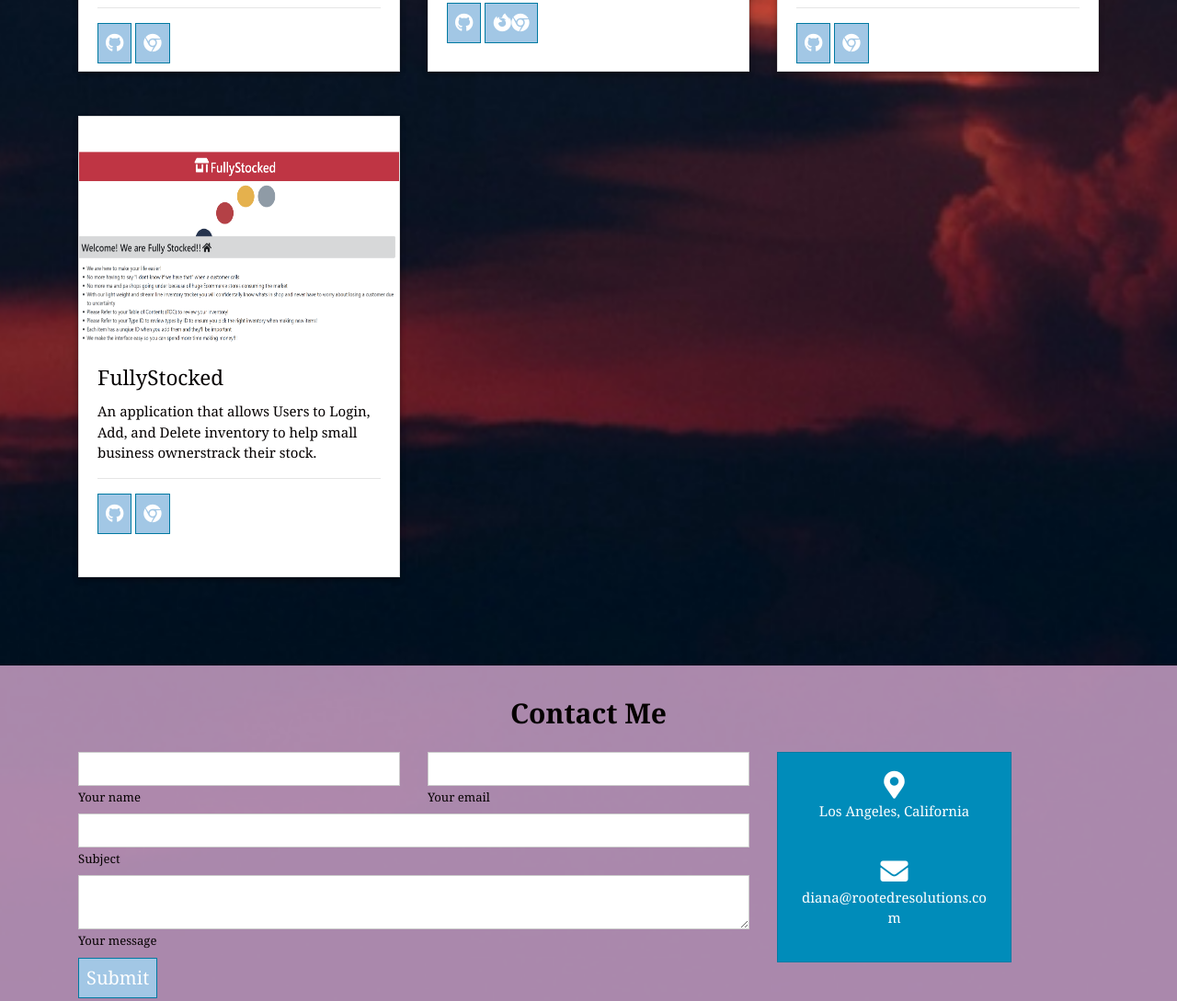
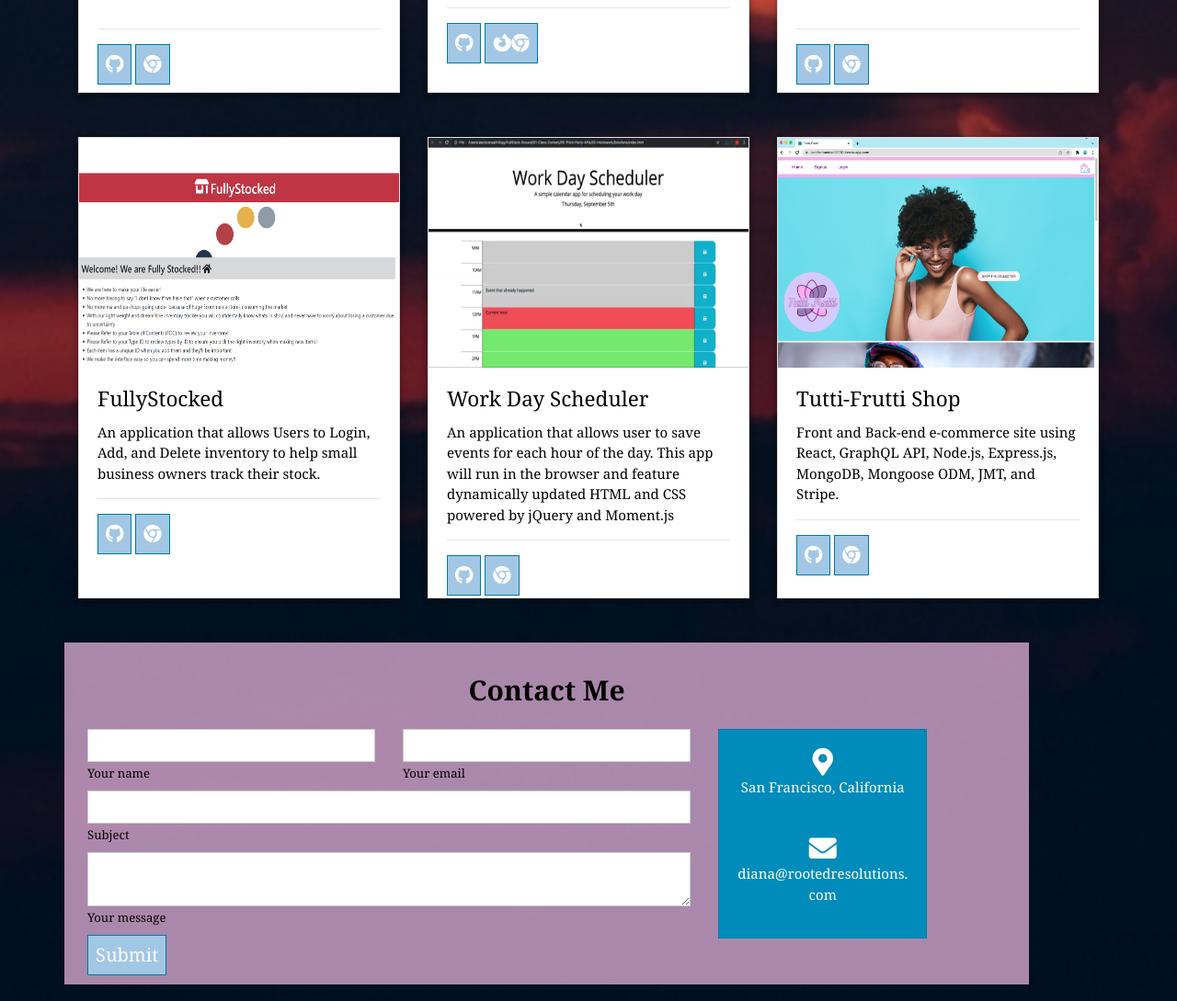
Before and after one commit to dwmauricio/myportfolio, a plain HTML site: page index.html in a window 1280 px wide. Shown: the part 1009-2098 px from the top of the page at 92% size. Drawn offline with nearby package versions, Linux system fonts and the light colour scheme.

Commit message:
edits and additions

```diff
--- a/index.html
+++ b/index.html
@@ -60,10 +60,11 @@
                     <h2 class="font-weight-bold ">About Me</h2>
                     <br>
                     <h5>
-                    My name is Diana and I am a full-stack developer in the making with a Ph.d in Gender Studies.
-                    When I am not teaching undergraduates about critical race and gender theory, I am supporting entrepreneurs and
-                    small businesses build and scale their dreams with innovative design. I am interested in the intersection of design,
-                    code, and equity. Below is some of my coding work!
+                    My name is Diana and I am a full-stack developer with a Ph.d in Gender Studies. My research
+                    on critical race and gender studies further propels my expertise as a software engineer.
+                    I co-founded Rooted Resolutions, a business development and resource hub. At Rooted I work
+                    with small businesses to create sustainable operations and design. I am interested in
+                    the intersection of design, code, and equity. Below is some of my coding work!
                     <br>
                     <br>
 
@@ -132,7 +133,7 @@
           <img src="assets/images/FullyStocked.image.png" class="card-img-top" height="250" alt="...">
           <div class="card-body">
             <h4 class="card-title">FullyStocked</h4>
-            <p class="card-text">An application that allows Users to Login, Add, and Delete inventory to help small business ownerstrack their stock.
+            <p class="card-text">An application that allows Users to Login, Add, and Delete inventory to help small business owners track their stock.
             </p>
               <hr>
             <a href="https://github.com/Rumtikitum/InventoryLite.git" class="btn btn-primary" target="_blank"><i
@@ -141,8 +142,36 @@
           </div>
         </div>
       </div>
-    <!--Add work day scheduler-->
-<!-- For more projects to add
+      <div class="col-lg-4">
+        <div class="card my-card mb-5" style="">
+          <img src="assets/images/ThirdPartyApi.gif" class="card-img-top" height="250" alt="...">
+          <div class="card-body">
+            <h4 class="card-title">Work Day Scheduler</h4>
+            <p class="card-text">An application that allows  user to save events for each hour of the day. This app will run in the browser and feature dynamically updated HTML and CSS powered by jQuery and Moment.js
+            </p>
+              <hr>
+            <a href=" https://github.com/dwmauricio/thirdpartyapi" class="btn btn-primary" target="_blank"><i
+                class="fab fa-github"></i></a>
+            <a href="https://dwmauricio.github.io/thirdpartyapi/" class="btn btn-primary" target="_blank"><i class="fab fa-chrome"></i></a>
+          </div>
+        </div>
+      </div>
+
+      <div class="col-lg-4">
+        <div class="card my-card mb-5" style="">
+          <img src="assets/images/TFShop.png" class="card-img-top" height="250" alt="...">
+          <div class="card-body">
+            <h4 class="card-title">Tutti-Frutti Shop</h4>
+            <p class="card-text">Front and Back-end e-commerce site using React, GraphQL API,  Node.js, Express.js, MongoDB, Mongoose ODM, JMT, and Stripe.
+            </p>
+              <hr>
+            <a href="https://github.com/Araceli4690/TuttiFrutti-shop.git" class="btn btn-primary" target="_blank"><i
+                class="fab fa-github"></i></a>
+            <a href="https://pacific-tundra-51518.herokuapp.com/" class="btn btn-primary" target="_blank"><i class="fab fa-chrome"></i></a>
+          </div>
+        </div>
+      </div>
+      <!-- For more projects
       <div class="col-lg-4">
         <div class="card my-card mb-5" style="">
           <img src="assets/images/FullyStockedP" class="card-img-top" height="250" alt="...">
@@ -157,11 +186,10 @@
           </div>
         </div>
       </div>
-    -->
 
     </div>
   </div>
-  <!-- CONTACT ME -->
+  <!- CONTACT ME -->
   <div class="row middle-block mb-5">
   </div>
   <div class="" style="background-color: rgba(243, 189, 231, 0.7);;padding: 10px;" id="contact-me">
@@ -231,7 +259,7 @@
             <div class="card-body">
               <ul class="list-unstyled mb-0">
                 <li><i class="fas fa-map-marker-alt fa-2x"></i>
-                  <p>Los Angeles, California</p>
+                  <p>San Francisco, California</p>
                 </li>
                 <li><i class="fas fa-envelope mt-4 fa-2x"></i>
                   <p>diana@rootedresolutions.com</p>
```
Also changed, not shown: assets/images/TFShop.png (added), assets/images/ThirdPartyApi.gif (added), 1 other file.
